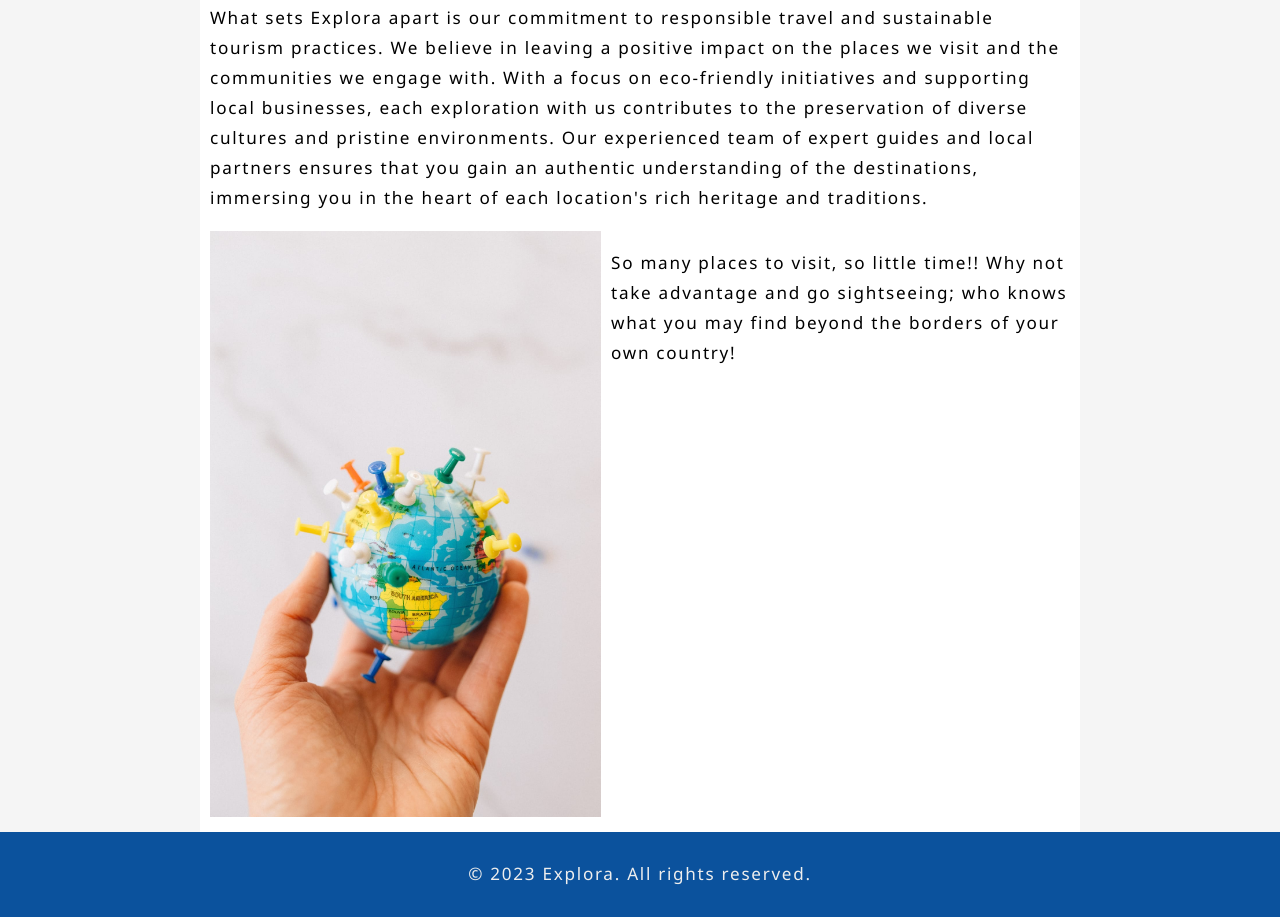
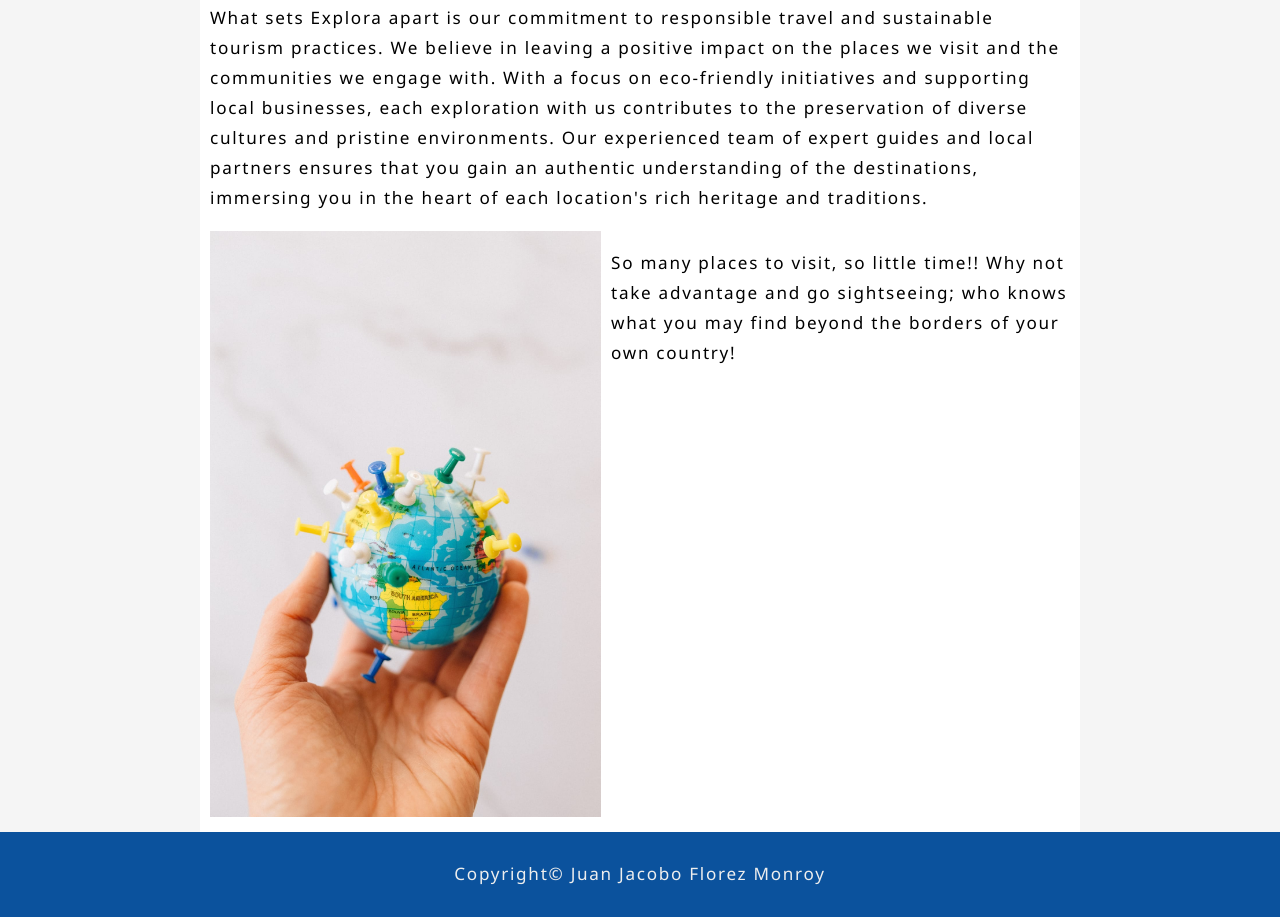
Before and after one commit to jjacoboflorez95/explora, a plain HTML site: page index.html in a window 1280 px wide. Shown: the part 444-1361 px from the top of the page. Drawn offline with Linux system fonts and the light colour scheme.

```diff
--- a/index.html
+++ b/index.html
@@ -85,7 +85,7 @@
         </ul>
       </aside>
       <footer>
-        <p>&copy; 2023 Explora. All rights reserved.</p>
+        <p>Copyright&copy; Juan Jacobo Florez Monroy</p>
       </footer>
     </div>
   </body>
```
Also changed, not shown: images/github/colombia.png (added), images/github/contact.png (added), images/github/ghana.png (added), images/github/home.png (added), 1 other file.
